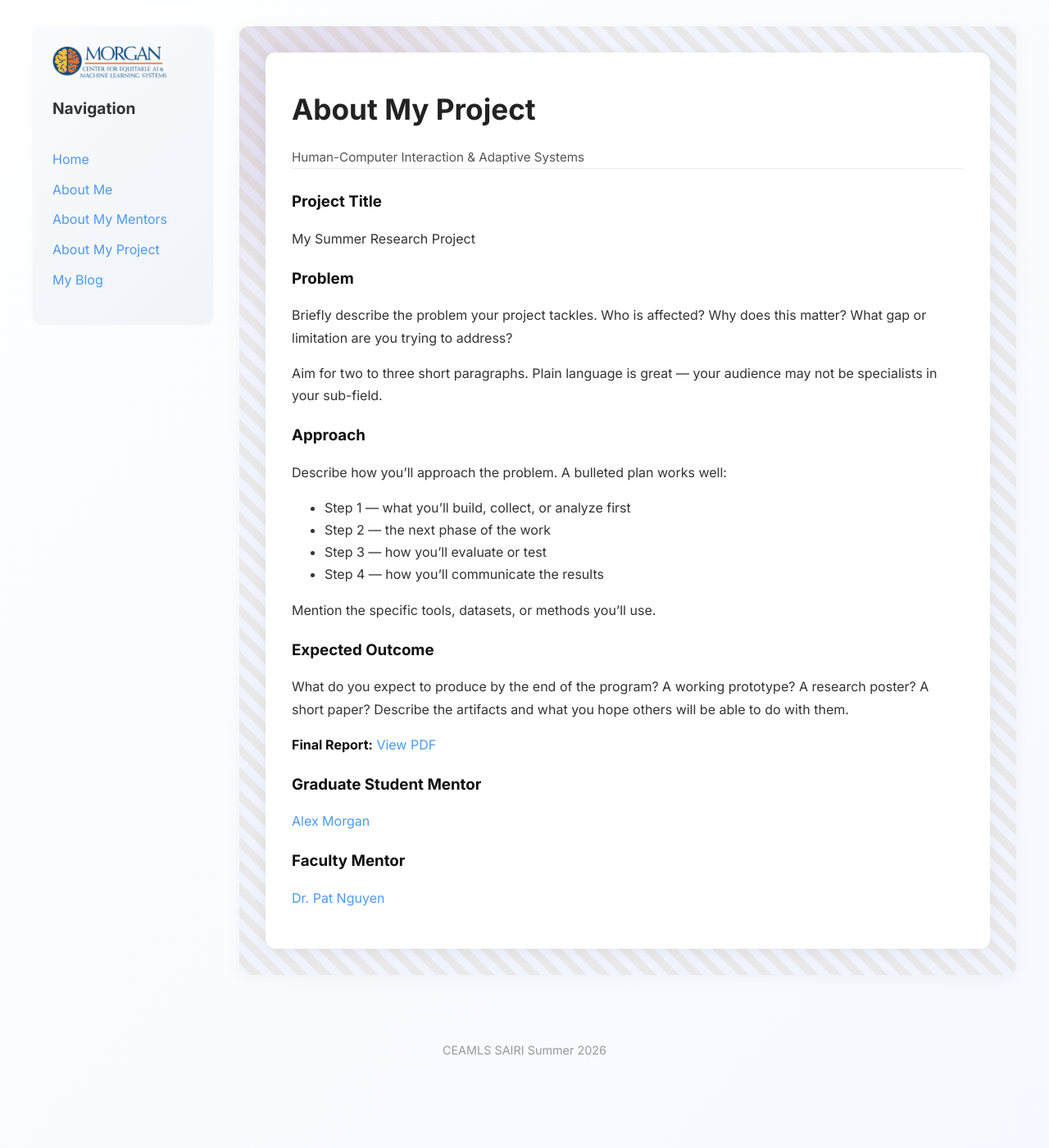
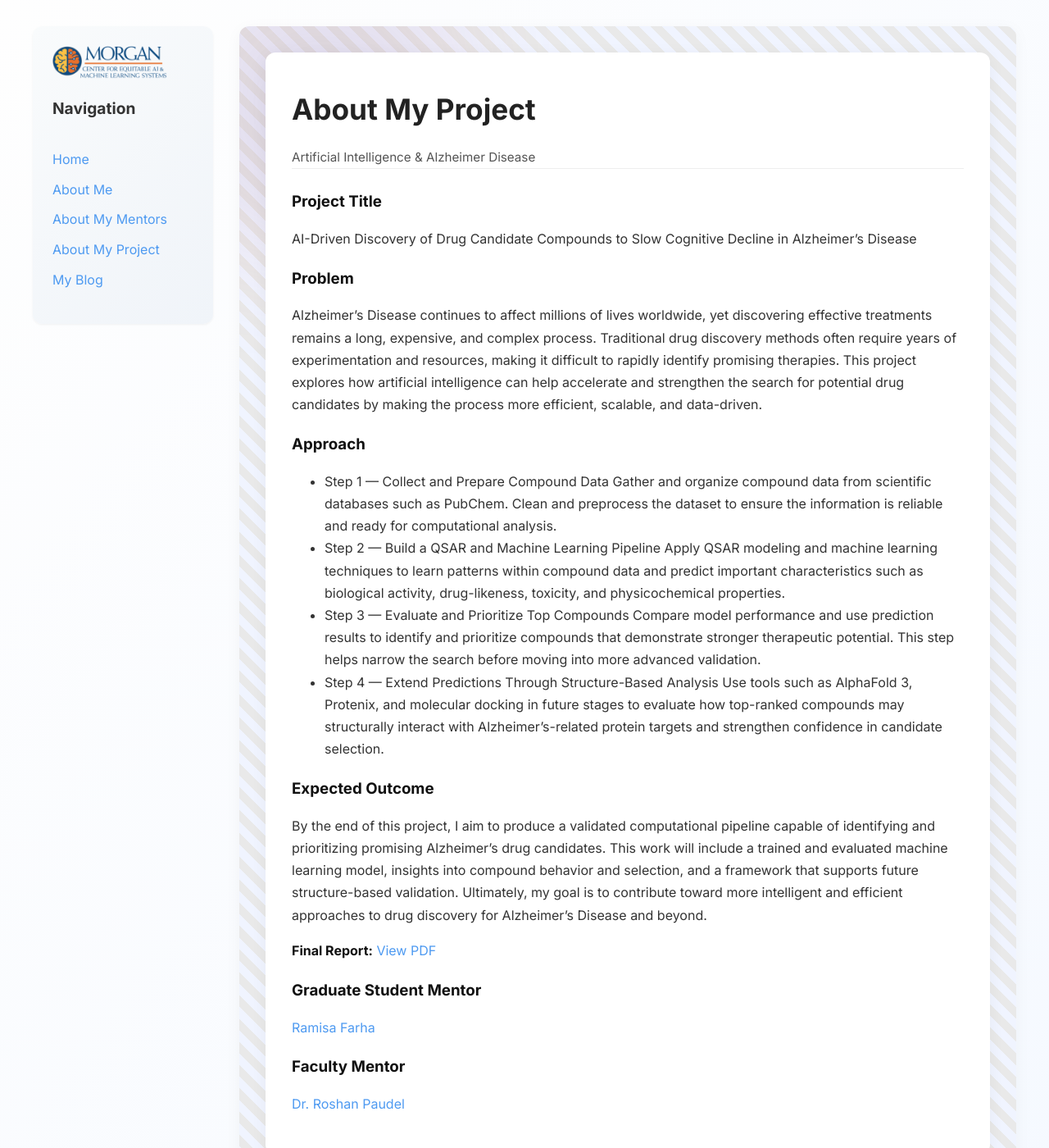
Before and after one commit to DestinyBR/destinybrceamls26.gi-thub.io, a Jekyll site: the page built from pages/about-my-project.md, in a window 1280 px wide and 1400 px high. Shown: the whole window at 82% size. Built offline with Jekyll 4.4.1, drawn with Linux system fonts in a browser that asks for light colours.

Commit message:
Revise project focus and details for AI in Alzheimer's
Updated project details to focus on AI and Alzheimer's Disease, revised problem statement, approach steps, expected outcomes, and mentor information.

```diff
--- a/pages/about-my-project.md
+++ b/pages/about-my-project.md
@@ -3,38 +3,35 @@ layout: project
 title: About My Project
 permalink: /about-my-project.html
 
-subtitle: Human-Computer Interaction & Adaptive Systems
-project_title: "My Summer Research Project"
+subtitle: Artificial Intelligence & Alzheimer Disease
+project_title: "AI-Driven Discovery of Drug Candidate Compounds to Slow Cognitive Decline in Alzheimer’s Disease
+"
 
 problem: |
-  Briefly describe the problem your project tackles. Who is affected? Why does this
-  matter? What gap or limitation are you trying to address?
+  Alzheimer’s Disease continues to affect millions of lives worldwide, yet discovering effective treatments remains a long, expensive, and complex process. Traditional drug discovery methods often require years of experimentation and resources, making it difficult to rapidly identify promising therapies. This project explores how artificial intelligence can help accelerate and strengthen the search for potential drug candidates by making the process more efficient, scalable, and data-driven.
 
-  Aim for two to three short paragraphs. Plain language is great — your audience
-  may not be specialists in your sub-field.
 
 approach: |
-  Describe how you'll approach the problem. A bulleted plan works well:
 
-  - Step 1 — what you'll build, collect, or analyze first
-  - Step 2 — the next phase of the work
-  - Step 3 — how you'll evaluate or test
-  - Step 4 — how you'll communicate the results
+  - Step 1 — Collect and Prepare Compound Data
+  Gather and organize compound data from scientific databases such as PubChem. Clean and preprocess the dataset to ensure the information is reliable and ready for computational analysis.
+  - Step 2 — Build a QSAR and Machine Learning Pipeline
+  Apply QSAR modeling and machine learning techniques to learn patterns within compound data and predict important characteristics such as biological activity, drug-likeness, toxicity, and physicochemical properties.
+  - Step 3 — Evaluate and Prioritize Top Compounds
+  Compare model performance and use prediction results to identify and prioritize compounds that demonstrate stronger therapeutic potential. This step helps narrow the search before moving into more advanced validation.
+  - Step 4 — Extend Predictions Through Structure-Based Analysis
+  Use tools such as AlphaFold 3, Protenix, and molecular docking in future stages to evaluate how top-ranked compounds may structurally interact with Alzheimer’s-related protein targets and strengthen confidence in candidate selection.
 
-  Mention the specific tools, datasets, or methods you'll use.
 
 outcome: |
-  What do you expect to produce by the end of the program? A working prototype?
-  A research poster? A short paper? Describe the artifacts and what you hope
-  others will be able to do with them.
-
-final_report_url: https://example.com/your-report.pdf
+ By the end of this project, I aim to produce a validated computational pipeline capable of identifying and prioritizing promising Alzheimer’s drug candidates. This work will include a trained and evaluated machine learning model, insights into compound behavior and selection, and a framework that supports future structure-based validation. Ultimately, my goal is to contribute toward more intelligent and efficient approaches to drug discovery for Alzheimer’s Disease and beyond.
+final_report_url: ttps://example.com/your-report.pdf](https://docs.google.com/document/d/18jZP4MNmSA4bPrdg2VFGY64nFXNXW9G2/edit
 
 grad_mentor:
-  name: Alex Morgan
-  linkedin: https://www.linkedin.com/in/example
+  name: Ramisa Farha
+  linkedin: https://www.linkedin.com/in/ramisa-farha/
 
 faculty_mentor:
-  name: Dr. Pat Nguyen
-  linkedin: https://www.linkedin.com/in/example
+  name: Dr. Roshan Paudel
+  linkedin: https://www.linkedin.com/in/roshan-paudel-ph-d-b3438488/?skipRedirect=true
 ---
```
